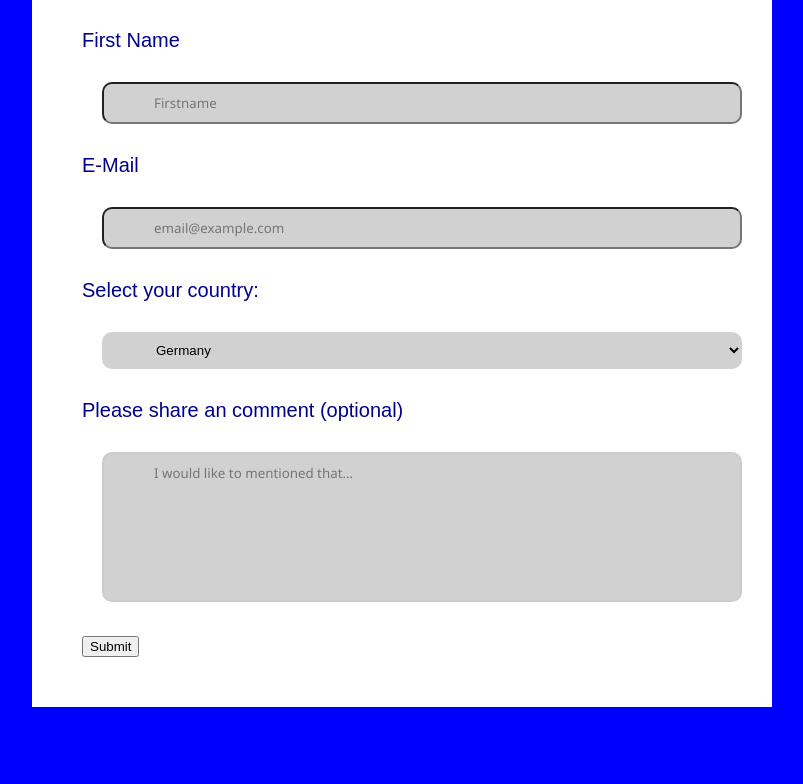
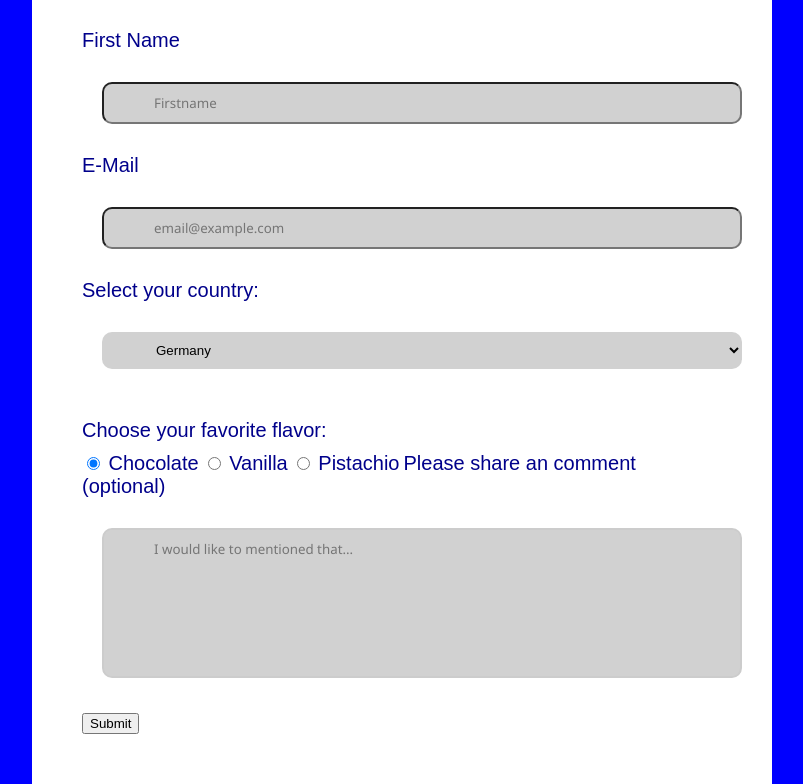
Before and after one commit to AmelieYaacoub/Survey-Form, a plain HTML site: page index.html in a window 1280 px wide. Shown: the part 149-933 px from the top of the page, without its empty margins (238-1041 px from the left). Before the commit the page ends 856 px from the top, so only its background shows below. Drawn offline with nearby package versions, Linux system fonts and the light colour scheme; a web font is replaced by a local one.

Commit message:
Added radio buttons

```diff
--- a/index.html
+++ b/index.html
@@ -3,6 +3,11 @@
 <head>
   <meta charset="UTF-8" />
   <title>Survey Form</title>
+  <script
+  src="https://code.jquery.com/jquery-3.4.1.min.js"
+  integrity="sha256-CSXorXvZcTkaix6Yvo6HppcZGetbYMGWSFlBw8HfCJo="
+  crossorigin="anonymous"></script>
+  <script src="main.js"></script>
   <link href="style.css" rel="stylesheet">
   <link href="style.css.map" rel="stylesheet">
   <link href="https://fonts.googleapis.com/css?family=Noto+Sans:400,400i,700&display=swap" rel="stylesheet">
@@ -31,18 +36,22 @@
           <option value="ot">Other</option>
         </select>
 
-        <label for="comment">Please share an comment (optional)</label>
-        <textarea placeholder="I would like to mentioned that..."></textarea>
+        <p>Choose your favorite flavor:</p>
+        <label><input name="flavor" value="chocolate" type="radio" class="input-radio" checked>
+        Chocolate</label>
+        <label><input name="flavor" value="vanilla" type="radio" class="input-radio">
+          Vanilla</label>
+        <label><input name="flavor" value="pistachio" type="radio" class="input-radio">
+          Pistachio</label>
+
+        <label for="comment">Please share an comment (optional)
+        <textarea placeholder="I would like to mentioned that..."></textarea></label>
 
         <button>Submit</button>
     </form>
   </main>
 
-  <script
-  src="https://code.jquery.com/jquery-3.4.1.min.js"
-  integrity="sha256-CSXorXvZcTkaix6Yvo6HppcZGetbYMGWSFlBw8HfCJo="
-  crossorigin="anonymous"></script>
-  <script src="main.js"></script>
+
 
 </body>
 </html>
--- a/style.scss
+++ b/style.scss
@@ -43,7 +43,7 @@ h1 {
   margin-bottom: 50px;
 }
 
-label {
+label, p {
   @include titles;
 }
 
@@ -79,3 +79,8 @@ textarea {
   border-radius: var(--border-r);
   resize: none;
 }
+
+
+#flavor {
+  @include inputs;
+}
```
Also changed, not shown: style.css, 1 other file.
